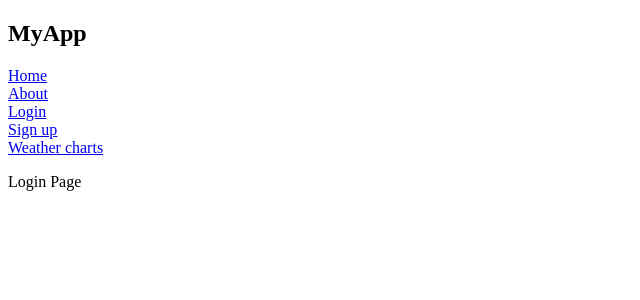
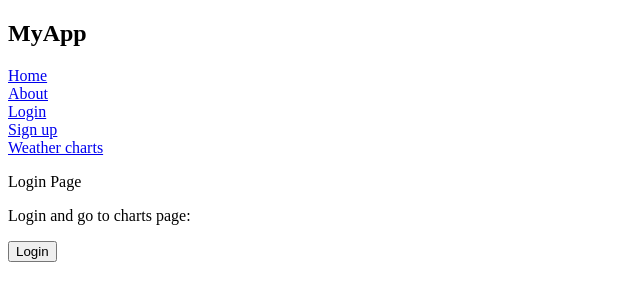
Before and after one commit to dlindqu3/weather-frontend, a React (Create React App) app: page /login in a window 1280 px wide. Shown: the top 300 px of the page, without its empty margins (0-640 px from the left). Built offline with nearby package versions, Linux system fonts and the light colour scheme.

Commit message:
added restricted routes

```diff
--- a/src/App.js
+++ b/src/App.js
@@ -1,24 +1,40 @@
 import { BrowserRouter, Routes, Route } from "react-router-dom"
+import { useState } from 'react'
 import Home from "./pages/Home"
 import About from "./pages/About"
 import Login from "./pages/Login"
 import SignUp from "./pages/SignUp"
 import WeatherCharts from "./pages/WeatherCharts"
 import Navbar from "./components/Navbar"
+import ProtectedRoute from "./components/ProtectedRoute"
 
 
 function App() {
+
+  // global auth state
+  const [hasUser, setHasUser] = useState(true)
+  // const [currentUser, setCurrentUser] = useState()
+
+
   return (
     <div className="App">
       <BrowserRouter>
         <Navbar />
         <div className='forStyles'>
           <Routes>
-          <Route path="/" element={<Home />} />
-          <Route path="/about" element={<About />} />
-          <Route path="/login" element={<Login />} />
-          <Route path="/signup" element={<SignUp />} />
-          <Route path="/weather-charts" element={<WeatherCharts />} />
+          <Route path="/" element={<Home />} exact />
+          <Route path="/about" element={<About />} exact />
+          <Route path="/login" element={<Login />} exact />
+          <Route path="/signup" element={<SignUp />} exact />
+
+          <Route
+            path="/weather-charts"
+            element={<ProtectedRoute
+                      Component={WeatherCharts}
+                      hasUser={hasUser}
+                    />}
+          />
+
           </Routes>
         </div>
       </BrowserRouter>
--- /dev/null
+++ b/src/components/ProtectedRoute.js
@@ -0,0 +1,15 @@
+import React from 'react'
+import { Navigate } from 'react-router-dom'
+
+
+function ProtectedRoute(  { hasUser, Component } ) {
+
+  return (
+      <>
+      { console.log('hasUser: ', hasUser) }
+      { hasUser ? <Component /> : <Navigate to="/login" /> }
+      </>
+  )
+}
+
+export default ProtectedRoute
--- a/src/pages/Login.js
+++ b/src/pages/Login.js
@@ -1,9 +1,22 @@
 import React from 'react'
+import {useNavigate} from 'react-router-dom';
 
 function Login() {
+
+  // const navigate = useNavigate();
+
+  // const handleClick = () => {
+  //   // 👇️ navigate programmatically
+  //   navigate('/weather-charts');
+  // };
+
   return (
     <div>
       <p>Login Page</p>
+      <div>
+      <p>Login and go to charts page: </p>
+      <button>Login </button>
+    </div>
     </div>
   )
 }
```
Also changed, not shown: 1 other file (tests, documents, lock files or other folders).
